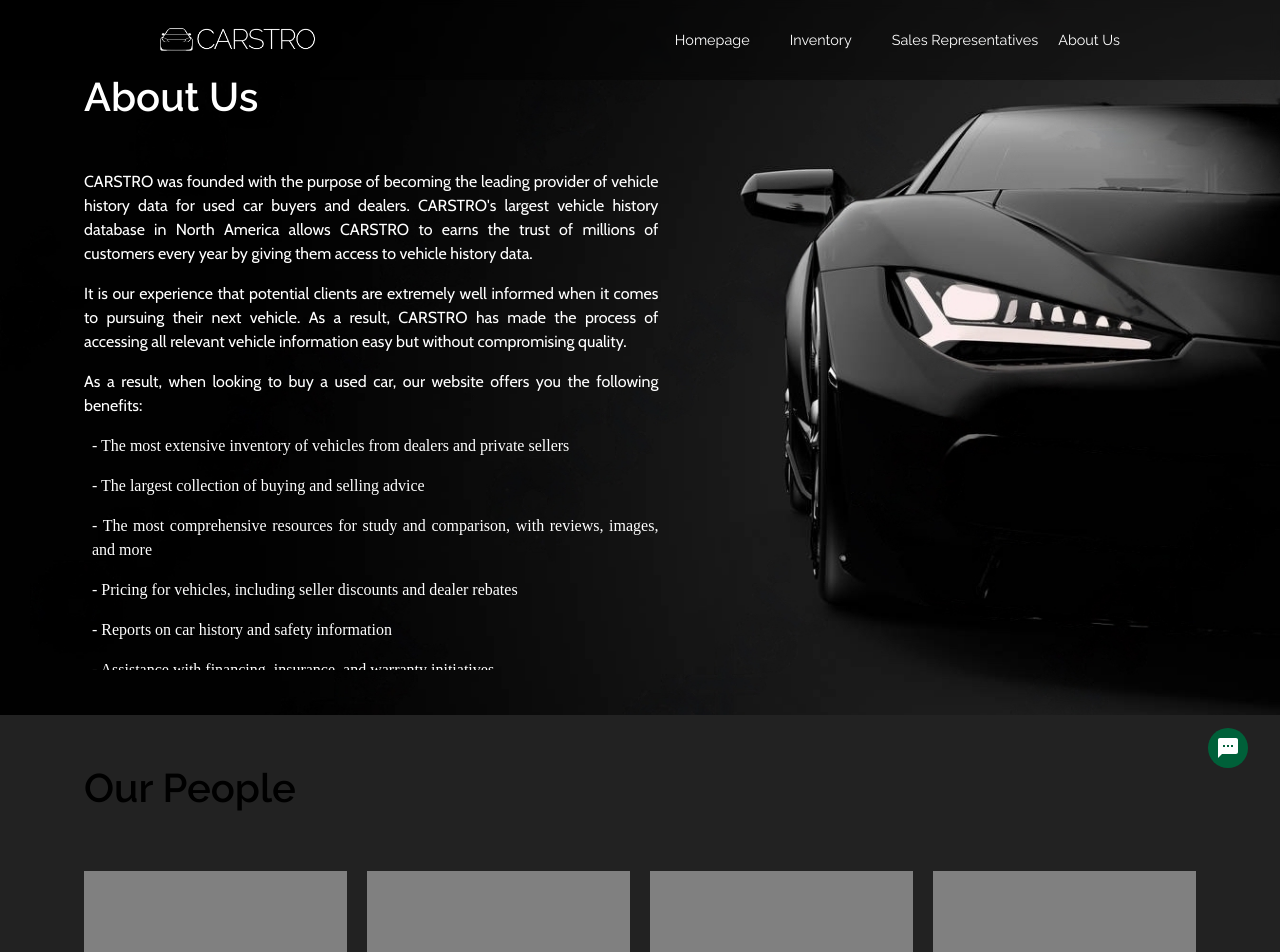
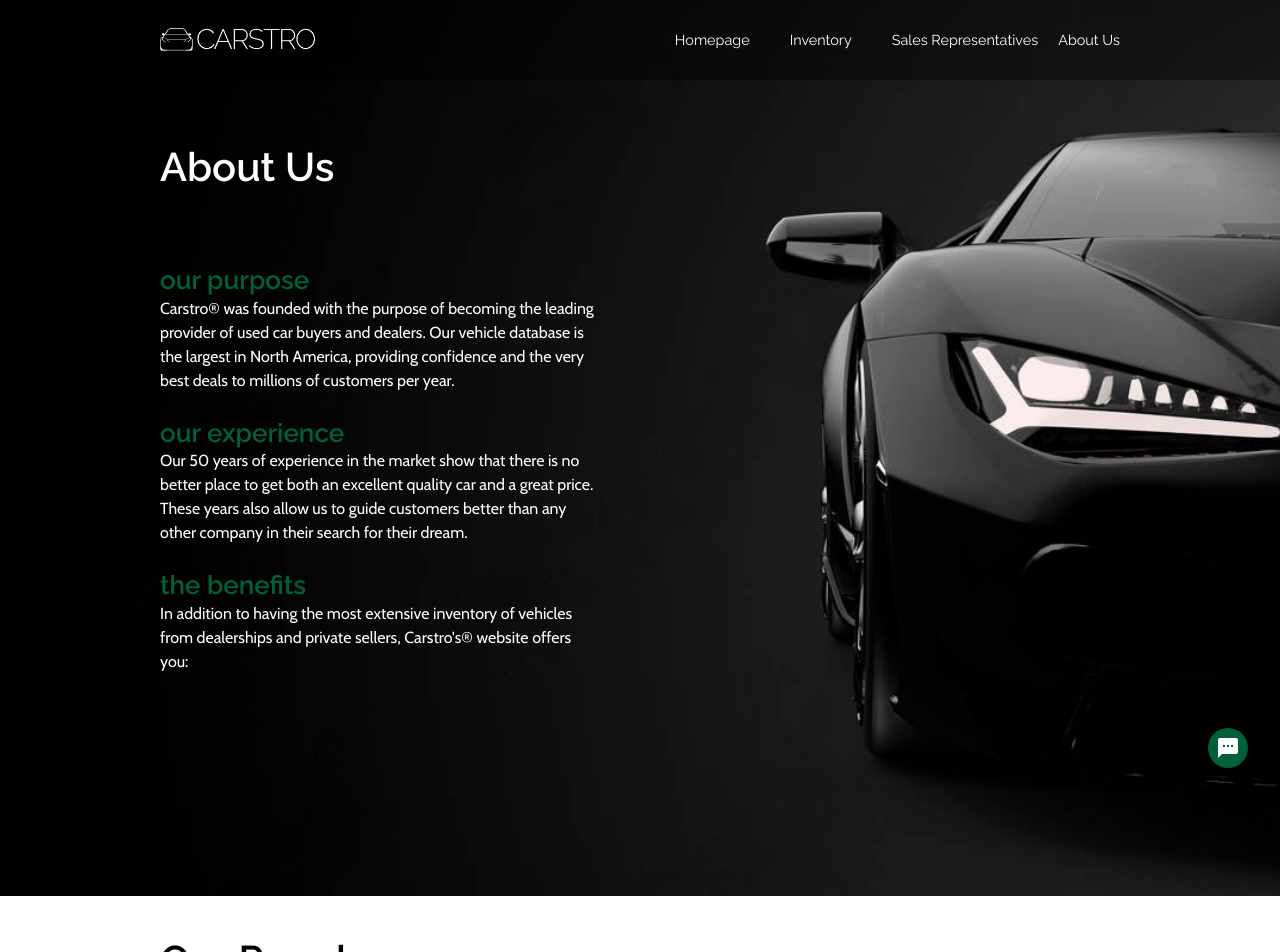
Before and after one commit to kevincastrochavez/carstro, a React (Create React App) app: page /aboutUs in a window 1280 px wide. Shown: the top 952 px of the page. Built offline with nearby package versions, Linux system fonts and the light colour scheme; what react-chatbot-kit would draw is missing.

Commit message:
about us css ready

```diff
--- a/src/pages/AboutUs.js
+++ b/src/pages/AboutUs.js
@@ -1,83 +1,96 @@
 import React from "react";
+import { useNavigate } from "react-router-dom";
 
 function AboutUs() {
+  let navigate = useNavigate();
+
   return (
-    <div>
+    <div className="aboutUsMainContainer">
+      <div className="aboutUsContainer">
         <div className="about-us-top-img-container">
           <img
-          className="about-us-car-img"
+            className="about-us-MainImage about-us-car-mobile"
             src="aboutUsImages/about-us-car-mobile.jpeg"
             alt=""
           />
           <img
-          className="about-us-car-img-ipad"
+            className="about-us-MainImage about-us-car-ipad"
             src="aboutUsImages/about-us-car-ipad.jpeg"
             alt=""
           />
           <img
-          className="about-us-car-img-large"
+            className="about-us-MainImage about-us-car-large"
             src="aboutUsImages/about-us-car-large.jpeg"
             alt=""
           />
+        </div>
         <div className="about-us-h1-info-wrap">
           <h1 className="about-us-h1-title">About Us</h1>
           <div className="about-us-info-wrap">
-            <div>
+            <div className="aboutus-scrollbarSeparation">
               <p className="about-us-p">
-                CARSTRO was founded with the purpose of becoming the leading
-                provider of vehicle history data for used car buyers and
-                dealers. CARSTRO's largest vehicle history database in North
-                America allows CARSTRO to earns the trust of millions of
-                customers every year by giving them access to vehicle history
-                data.
-              </p>
-              <p className="about-us-p">
-                It is our experience that potential clients are extremely well
-                informed when it comes to pursuing their next vehicle. As a
-                result, CARSTRO has made the process of accessing all relevant
-                vehicle information easy but without compromising quality.
-              </p>
-              <p className="about-us-p">
-                As a result, when looking to buy a used car, our website offers
-                you the following benefits:
-              </p>
-              <ul className="about-us-ul">
-                <li className="about-us-li">
-                  - The most extensive inventory of vehicles from dealers and
-                  private sellers
+                <h3 className="aboutUsSubtitle">our purpose</h3> Carstro® was
+                founded with the purpose of becoming the leading provider of
+                used car buyers and dealers. Our vehicle database is the largest
+                in North America, providing confidence and the very best deals
+                to millions of customers per year.
+                <br />
+                <br />
+                <h3 className="aboutUsSubtitle">our experience</h3> Our 50 years
+                of experience in the market show that there is no better place
+                to get both an excellent quality car and a great price. These
+                years also allow us to guide customers better than any other
+                company in their search for their dream.
+                <br />
+                <br />
+                <h3 className="aboutUsSubtitle">the benefits</h3> In addition to
+                having the most extensive inventory of vehicles from dealerships
+                and private sellers, Carstro's® website offers you:
+                <br />
+                <br />
+                <ul class="checkmark">
+                  <li>&#10003; Resources and tools to compare vehicles</li>
+
+                  <br />
+                  <li>&#10003; Accurate photographs of our cars</li>
+
+                  <br />
+                  <li>&#10003; Calculators able to adjust to your needs</li>
+
+                  <br />
+                  <li>
+                    &#10003; Reports on the history and safety information of
+                    each car
                   </li>
-                <li className="about-us-li">
-                  - The largest collection of buying and selling advice
-                </li>
-                <li className="about-us-li">
-                  - The most comprehensive resources for study and comparison,
-                  with reviews, images, and more
-                </li>
-                <li className="about-us-li">
-                  - Pricing for vehicles, including seller discounts and dealer
-                  rebates
-                </li>
-                <li className="about-us-li">
-                  - Reports on car history and safety information
-                </li>
-                <li className="about-us-li">
-                  - Assistance with financing, insurance, and warranty
-                  initiatives
+
+                  <br />
+                  <li>
+                    &#10003; Assistance with financing initiatives, insurance,
+                    and guarantees
                   </li>
                 </ul>
-              <p className="about-us-p">
-                Not sure what kind of car you want? That's perfectly fine.
-                CARSTRO allows you to investigate and compare used automobiles
-                by searching for body, type, mileage, price, and a variety of
-                other factors. You can find and compare vehicles that are ideal
-                for your needs with the help of our dealers.
+                <br />
+                <br />
+                <h3 className="aboutUsSubtitle">still lost?</h3>
+                Not sure where to start? That is perfectly fine!
+                <br /> We have
+                <a
+                  className="aboutUsLinkSalesR"
+                  onClick={() => {
+                    navigate("/salesrepresentatives");
+                  }}
+                >
+                  {" "}
+                  representatives
+                </a>{" "}
+                who are eager to guide you through this process. Schedule an
+                appointment today at no cost!
               </p>
             </div>
           </div>
         </div>
       </div>
-
-      <div className="about-us-out-team">
+      <div className="about-us-our-team">
         <h1 className="about-us-team-h1-title">Our People</h1>
         <div className="about-us-card-representative">
           <section className="about-us-representative"></section>
@@ -85,7 +98,6 @@ function AboutUs() {
           <section className="about-us-representative"></section>
           <section className="about-us-representative"></section>
         </div>
-
       </div>
     </div>
   );
--- a/src/styles/aboutUs.scss
+++ b/src/styles/aboutUs.scss
@@ -1,177 +1,165 @@
-.about-us-top-img-container {
-  min-width: 375px;
-  position: relative;
+// E X T R A   S M A L L
+@media screen and (max-width: 300px) {
+  .about-us-p {
+    width: 75vw !important;
+    padding: 0px 4px 0px 0px;
+  }
 }
 
-.about-us-car-img,
-.about-us-car-img-ipad,
-.about-us-car-img-large {
-  width: 100%;
-  height: 600px;
+/* Mobile View -small */
+@media only screen and (max-width: 719px) {
+  .about-us-p {
+    width: 75vw !important;
+    padding: 0px 4px 0px 0px;
+  }
+  .aboutUsContainer {
+    display: flex;
+    flex-direction: column;
+    align-items: center;
+  }
+
+  .about-us-car-mobile {
+    height: 580px;
+  }
+  .about-us-car-ipad {
+    display: none;
+  }
+
+  .about-us-car-large {
+    display: none;
+  }
 }
 
-.about-us-car-img-ipad,
-.about-us-car-img-large {
-  display: none;
+/* Tablet View -medium */
+@media only screen and (min-width: 720px) and (max-width: 989px) {
+  .aboutUsContainer {
+    display: flex;
+    flex-direction: column;
+    align-items: center;
+    height: 580px;
+    margin-bottom: 50px;
+  }
+  .about-us-car-mobile {
+    display: none;
+  }
+  .about-us-car-ipad {
+    height: 580px;
+  }
+
+  .about-us-car-large {
+    display: none;
+  }
+
+  .about-us-info-wrap {
+    width: 35vw;
+  }
+  .about-us-p {
+    width: 32vw !important;
+  }
+}
+
+/* Desktop   V I E W -large */
+@media only screen and (min-width: 990px) and (max-width: 1439px) {
+  .aboutUsContainer {
+    display: flex;
+    flex-direction: column;
+    align-items: center;
+  }
+  .about-us-car-mobile {
+    display: none;
+  }
+  .about-us-car-ipad {
+    display: none;
+  }
+
+  .about-us-car-large {
+    height: 580px;
+  }
+
+  .about-us-info-wrap {
+    width: 35vw;
+  }
+}
+
+/* 4 K   V I E W  -extralarge*/
+@media only screen and (min-width: 1440px) {
+  .about-us-info-wrap {
+    max-width: 500px;
+  }
+}
+// Mobile: Up to 719px
+// Tablet: From 720 up to 989
+// Desktop: From 990 up to 1439
+// 4K: After 1440
+.aboutUsContainer {
+  margin-bottom: 50px;
+}
+.about-us-MainImage {
+  width: 100vw !important;
+  height: 896px;
+  object-fit: cover;
+  margin-top: 0;
 }
 
 .about-us-h1-info-wrap {
-  position: absolute;
-  top: 10%;
-  padding: 0 24px;
-  margin: auto;
-  left: 0;
-  right: 0;
-  display: flex;
-  flex-direction: column;
-  max-width: 500px;
+  color: white;
+  height: 704px;
+  width: 75vw;
+  margin-top: -758px;
 }
 
 .about-us-h1-title {
-  color: white;
-  padding: 0 0 24px 24px;
+  margin-bottom: 72px;
 }
 
-.about-us-team-h1-title {
-  padding: 48px 48px;
+.aboutus-scrollbarSeparation {
+  font-family: "Cabin";
+  line-height: 150%;
 }
 
-.about-us-info-wrap {
-  height: 400px;
-  overflow-x: hidden;
-  margin: 24px 0;
-  padding: 0 24px;
+.about-us-p {
+  //   overflow: hidden;
+  overflow-y: scroll;
+  width: 436px;
+  height: 436px;
 }
 
-.about-us-p,
-.about-us-li {
-  color: white;
-  padding-bottom: 16px;
-  text-align: justify;
-  font-size: 14px;
-  line-height: 21px;
-  font-weight: 400;
+.about-us-p::-webkit-scrollbar {
+  width: 6px;
 }
 
-.about-us-li {
-  padding-left: 8px;
+.about-us-p::-webkit-scrollbar-thumb {
+  border-radius: 8px;
+  background-color: #f5f5f5;
 }
 
-.about-us-card-representative {
-  display: grid;
-  grid-template-columns: 1fr;
+.about-us-our-team {
+  background-color: white;
+  padding-top: 39px;
+  padding-bottom: 79px;
+  width: 75vw;
+  height: 940px;
 }
 
-.about-us-representative {
-  background-color: grey;
-  height: 300px;
-  margin: 10px;
+.aboutUsMainContainer {
+  background-color: white;
+  display: flex;
+  flex-direction: column;
+  align-items: center;
 }
 
-@media only screen and (min-width: 768px) {
-  .about-us-car-img,
-  .about-us-car-img-large {
-    display: none;
-  }
-
-  .about-us-car-img-ipad {
-    display: block;
-  }
-
-  .about-us-h1-info-wrap {
-    padding: 0 40px;
-    margin: 0;
-    width: 50%;
-  }
-
-  .about-us-car-img,
-  .about-us-car-img-ipad,
-  .about-us-car-img-large {
-    width: 100%;
-    height: auto;
-  }
-
-  .about-us-h1-title {
-    font-size: 40px;
-    font-weight: 600;
-  }
-
-  .about-us-p,
-  .about-us-li {
-    font-size: 15px;
-    line-height: 22.5px;
-  }
-
-  .about-us-card-representative {
-    grid-template-columns: 1fr 1fr;
-    padding: 0 54px;
-  }
-
-  .about-us-team-h1-title {
-    padding: 48px 64px;
-  }
+.aboutUsSubtitle {
+  color: #006039 !important;
+  font-size: 26px;
 }
 
-@media only screen and (min-width: 900px) {
-  .about-us-info-wrap {
-    height: 500px;
-  }
+.aboutUsLinkSalesR {
+  text-decoration: none;
+  color: #006039;
+  cursor: pointer;
+  transition: 0.2s;
 }
 
-@media only screen and (min-width: 990px) {
-  .about-us-car-img,
-  .about-us-car-img-ipad {
-    display: none;
-  }
-
-  .about-us-car-img-large {
-    display: block;
-  }
-
-  .about-us-h1-info-wrap {
-    width: 58%;
-    max-width: 100%;
-    padding: 0 60px;
-  }
-
-  .about-us-info-wrap {
-    height: 350px;
-  }
-
-  .about-us-p,
-  .about-us-li {
-    font-size: 16px;
-    line-height: 24px;
-  }
-
-  .about-us-card-representative {
-    grid-template-columns: 1fr 1fr 1fr 1fr;
-    padding: 0 74px;
-  }
-
-  .about-us-team-h1-title {
-    padding: 48px 84px;
-  }
+.aboutUsLinkSalesR:hover {
+  opacity: 70%;
 }
-
-@media only screen and (min-width: 1150px) {
-  .about-us-info-wrap {
-    height: 500px;
-  }
-}
-
-.about-us-info-wrap::-webkit-scrollbar {
-  width: 6px;
-  // background-color: #f5f5f5;
-}
-
-.about-us-info-wrap::-webkit-scrollbar-thumb {
-  background-color: #006039;
-  border-radius: 10px;
-}
-
-.about-us-info-wrap::-webkit-scrollbar-track {
-  -webkit-box-shadow: inset 0 0 6px rgb(0 0 0 / 30%);
-  background-color: #f5f5f5;
-  border-radius: 10px;
-}
--- a/src/styles/hamburger.scss
+++ b/src/styles/hamburger.scss
@@ -27,7 +27,7 @@ body {
   background-color: #000000;
   width: 100vw;
   height: 100vh;
-  opacity: 70%;
+  opacity: 90%;
   display: flex;
   justify-content: center;
   position: fixed;
```
Also changed, not shown: src/styles/inventory.scss (+12 -0 lines), src/styles/salerepresentativecard.scss (+3 -4 lines). Lines whose indentation alone changed are shown as unchanged.
